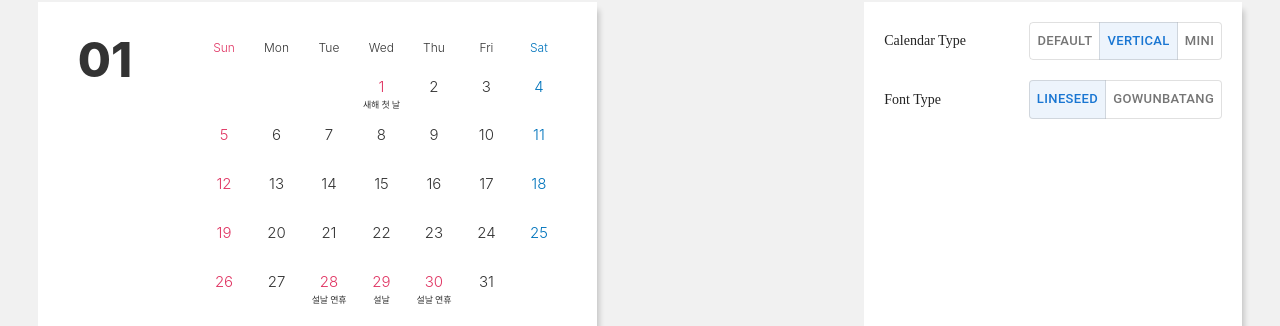
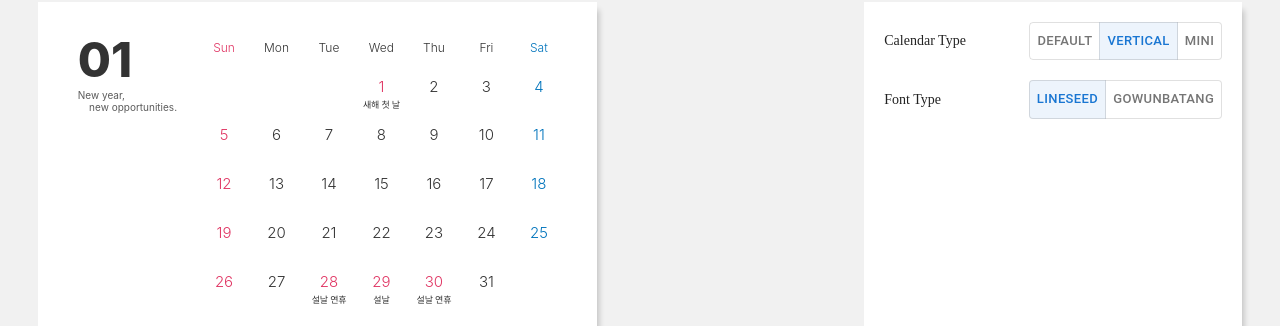
Before and after one commit to choijaewoong/your-clendar, a React (Vite) app: page / in a window 1280 px wide. Shown: the part 474-800 px from the top of the page. Built offline with nearby package versions, Linux system fonts and the light colour scheme; a web font is replaced by a local one.

Commit message:
feat: add phrase to vertical type

```diff
--- a/src/components/MonthItem/MonthItem.module.scss
+++ b/src/components/MonthItem/MonthItem.module.scss
@@ -30,6 +30,19 @@
       font-size: 48px;
       line-height: 52px;
       font-weight: 800;
+    }
+    .month_word {
+      flex: 1;
+      display: block;
+      padding: 0;
+      margin-top: 0.1cm;
+      margin-left: 0.3cm;
+      text-indent: -0.3cm;
+      font-size: 10px;
+      line-height: 12px;
+      font-weight: 400;
+      white-space: pre-line;
+      opacity: 0.8;
     }
     .month_name {
       font-size: 12px;
--- a/src/components/MonthItem/MonthItem.tsx
+++ b/src/components/MonthItem/MonthItem.tsx
@@ -30,6 +30,9 @@ const MonthItem = (props: Props) => {
             ? monthInfo.month
             : monthInfo.month.toString().padStart(2, "0")}
         </em>
+        {calendarType === CalendarType.vertical && (
+          <span className={cx("month_word")}>{monthInfo.phrase}</span>
+        )}
         <span className={cx("month_name")}>
           <span className={cx("year")}>{year}</span>
           {monthInfo.monthName}
```
